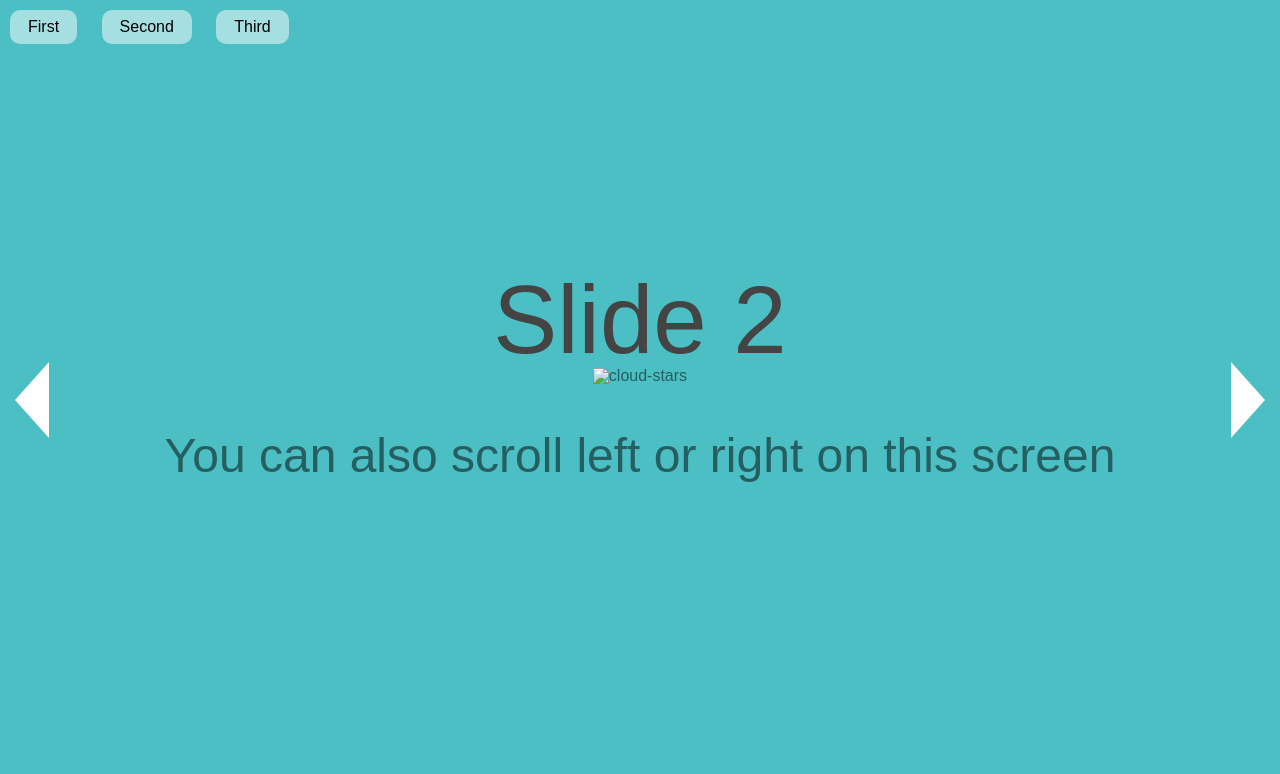
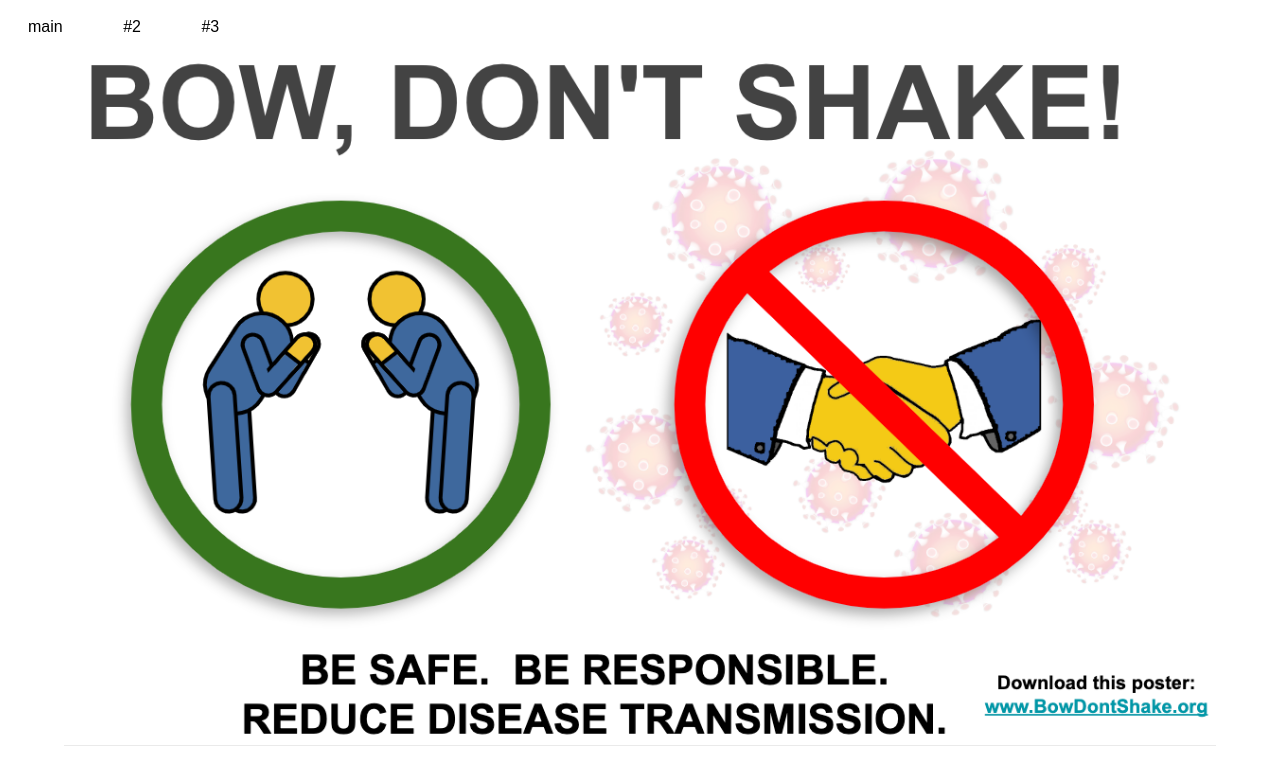
Before and after one commit to BowDontShake/BowDontShake.github.io, a plain HTML site: page index.html in a window 1280 px wide. Drawn offline with nearby package versions, Linux system fonts and the light colour scheme.

Commit message:
Update index.html

```diff
--- a/index.html
+++ b/index.html
@@ -15,7 +15,7 @@
     <script type="text/javascript">
         $(document).ready(function() {
             $('#fullpage').fullpage({
-              sectionsColor: ['#1bbc9b', '#4BBFC3', '#7BAABE', 'whitesmoke', '#ccddff'],
+              sectionsColor: ['white', 'white', 'white', 'white', 'white'],
               anchors: ['firstPage', 'secondPage', '3rdPage', '4thpage', 'lastPage'],
               menu: '#menu',
             });
@@ -27,36 +27,27 @@
 
 
 <ul id="menu">
-    <li data-menuanchor="first" class="active"><a href="#firstPage">First</a></li>
-    <li data-menuanchor="second"><a href="#secondPage">Second</a></li>
-    <li data-menuanchor="third"><a href="#3rdPage">Third</a></li>
+    <li data-menuanchor="first" class="active"><a href="#firstPage">main</a></li>
+    <li data-menuanchor="second"><a href="#secondPage">#2</a></li>
+    <li data-menuanchor="third"><a href="#3rdPage">#3</a></li>
 </ul>
 
 <div id="fullpage">
-
     <div class="section " id="section0">
-        <h1>CloudVistA</h1>
-        <p>Transforming healthcare in the Cloud</p>
-        <p class="introimg">&darr;&#9636;&darr;</p>
     </div>
 
 
-
     <div class="section active" id="section1">
-        <div class="slide" id="slide1">
+      <div class="slide" id="slide1">
             <div class="intro">
-                <h1>First Slide</h1>
-		<img src="images/landing-page-graphic-only-819x363.png" alt="Bowgently, don't shake hands!" align="middle" style="width:90%">
-                <p>Keep scrolling down</p>
+	     <img src="/images/bds1.png" alt="Bowgently, don't shake hands!" align="middle" style="width:90%">
             </div>
         </div>
         <div class="slide active" id="slide2">
-            <h1>Slide 2</h1>
-		<img src="cloud-stars.png" alt="cloud-stars" align="middle" style="width:90%">
-		<p>You can also scroll left or right on this screen</p>
+	    <img src="/images/bds1.png" alt="Bowgently, don't shake hands!" align="middle" style="width:90%">
         </div>
-        <div class="slide" id="slide3">
-            <h1>Slide 3</h1>
+	<div class="slide" id="slide3">
+	   <img src="/images/bds1.png" alt="Bowgently, don't shake hands!" align="middle" style="width:90%">
         </div>
 
     </div>
```
